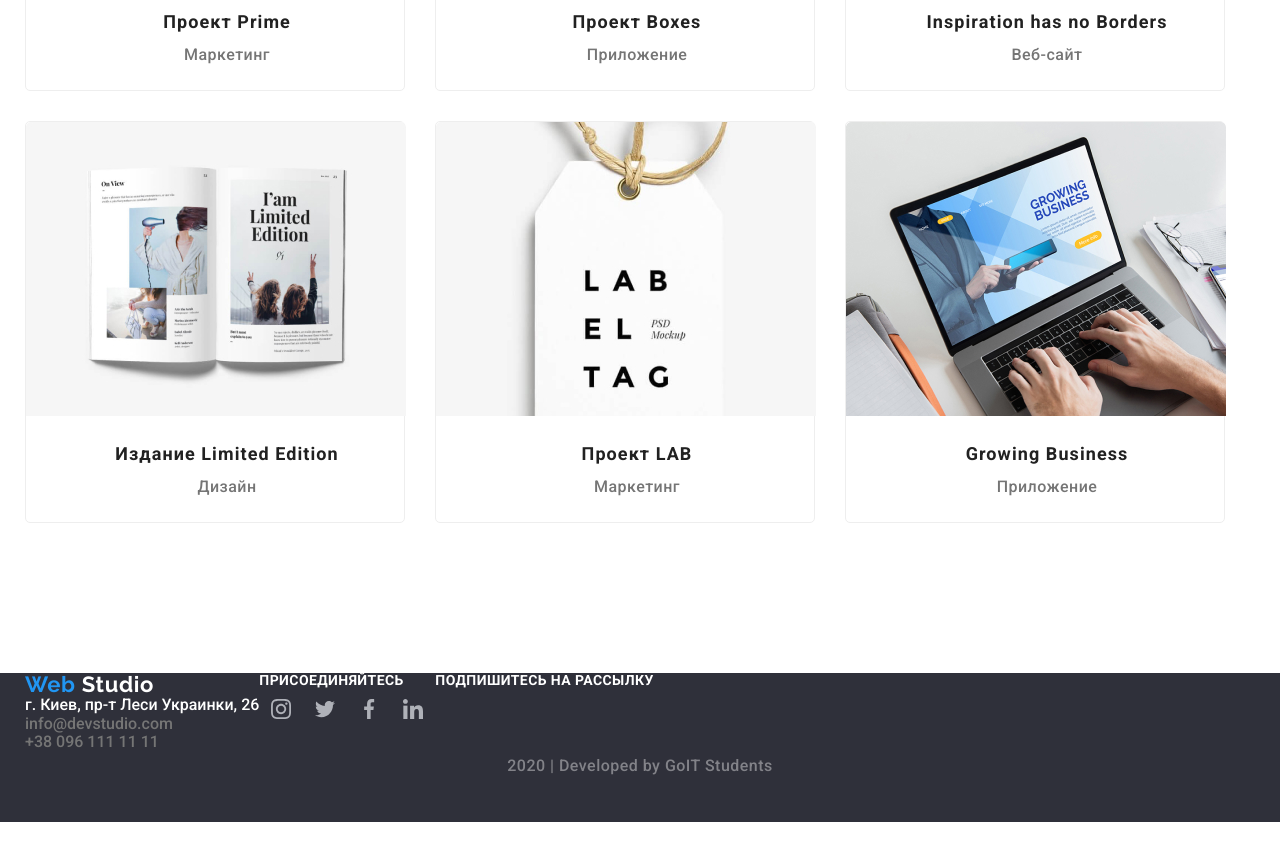
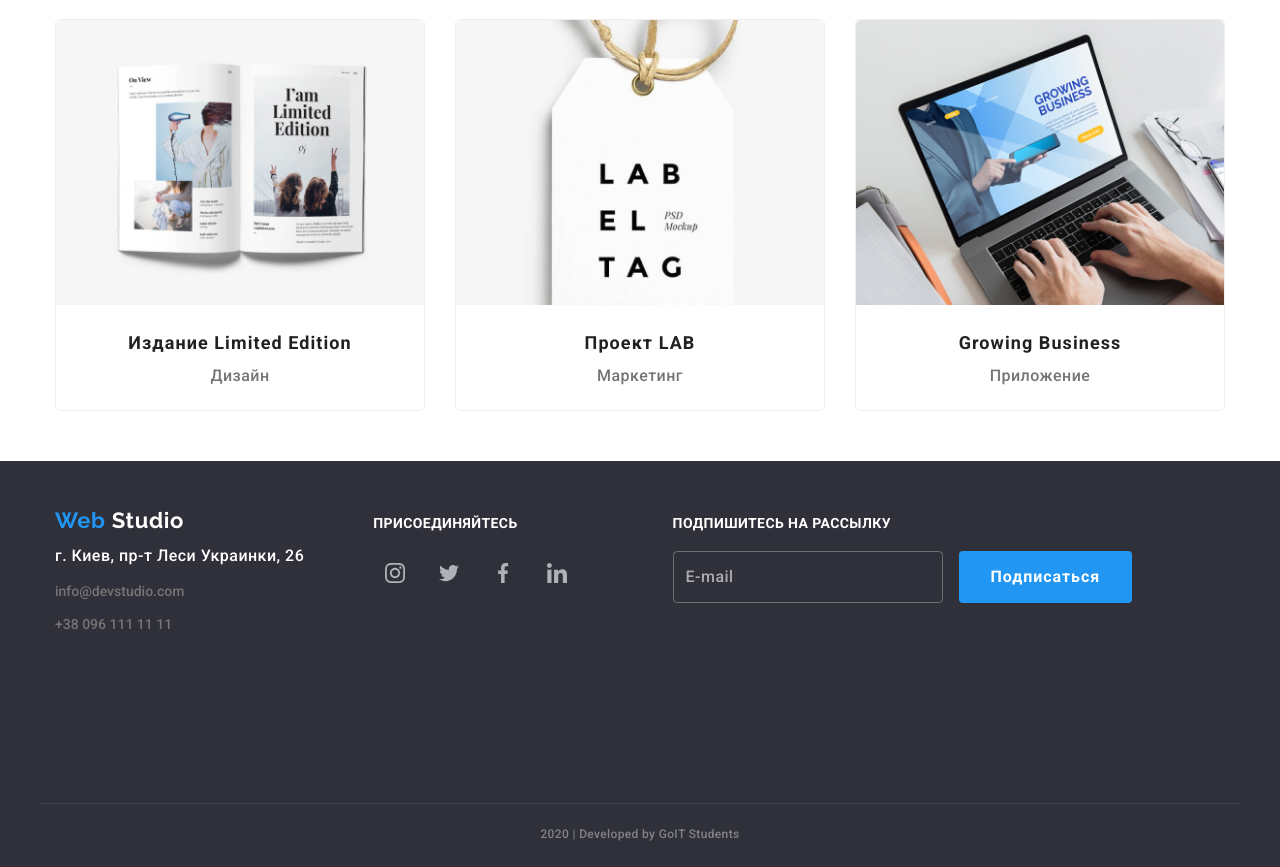
Before and after one commit to Vetokh-Marina/goit-markup-hw-03, a plain HTML site: page portfolio.html in a window 1280 px wide. Shown: the part 1080-1947 px from the top of the page. Before the commit the page ends 1902 px from the top, so only its background shows below. Drawn offline with nearby package versions, Linux system fonts and the light colour scheme.

Commit message:
добавляет позиционирование элементов футера

```diff
--- a/css/main.css
+++ b/css/main.css
@@ -9,6 +9,7 @@
   --title-text-color: #212121;
   --accent-text-color: #2196f3;
   --primary-white-color: #ffffff;
+  --accent-section-color: #f5f4fa;
 }
 /* html {
   box-sizing: border-box;
@@ -18,6 +19,22 @@
 *::after {
   box-sizing: inherit;
 } */
+.button.primary {
+  border: none;
+  font-weight: 700;
+  font-size: 16px;
+  line-height: 1.87;
+  text-align: center;
+  letter-spacing: 0.06em;
+  color: var(--primary-white-color);
+  background-color: var(--accent-text-color);
+  text-decoration: none;
+  border-radius: 4px;
+  margin-bottom: 200px;
+  padding: 11px 32px;
+  display: inline-block;
+  min-width: 136px;
+}
 
 body {
   font-family: Roboto, sans-serif;
@@ -31,25 +48,36 @@ body {
   padding: 0;
 }
 .container {
-  margin-left: 15px;
-  margin-right: 15px;
-  width: 1230px;
-  /* outline: 2px solid tomato; */
   margin-left: auto;
   margin-right: auto;
+  width: 1200px;
+  padding-left: 15px;
+  padding-right: 15px;
 }
-.img {
+img {
   display: block;
   max-width: 100%;
   height: auto;
 }
+.section {
+  padding-top: 94px;
+  padding-bottom: 94px;
+}
+/* Скрывает ненужный элемент (скрытые заголовки) */
+.visually-hidden {
+  position: absolute;
+  width: 1px;
+  height: 1px;
+  margin: -1px;
+  border: 0;
+  padding: 0;
+  clip: rect(0 0 0 0);
+  overflow: hidden;
+}
+
 p {
   margin: 0;
 }
-/* page header */
-/* .page-header {
-  background-color: #cccccc;
-} */
 /* Main nav */
 .main-nav {
   display: flex;
@@ -66,12 +94,14 @@ p {
   text-decoration: none;
 }
 .logo-footer {
+  display: block;
   font-family: Raleway, sans-serif;
   font-weight: 700;
   font-size: 22px;
   line-height: 1;
   letter-spacing: 0.03em;
   text-decoration: none;
+  margin-bottom: 10px;
 }
 
 .logo-web {
@@ -131,29 +161,78 @@ p {
 /* Футер */
 footer {
   background-color: #2f303a;
+  color: var(--primary-white-color);
 }
 .page-footer {
   display: flex;
+  align-items: baseline;
+  padding-top: 48px;
 }
-address {
-  text-decoration: none;
-  color: var(--primary-white-color);
-  font-style: normal;
+.footer-address {
+  margin-right: 69px;
+  }
+
+.address-container {
+    font-size: 14px;
+    line-height: 1.7;
+    font-style: normal;
 }
-.h3-foot {
-  margin-top: 0;
-  margin-bottom: 0px;
-  color: var(--primary-white-color);
+.add {
+      margin-top: 0;
+      margin-bottom: 9px;
+ }
+ .add-link{
+   display: inline-block;
+ }
+ .add-link:not(:last-child){
+   margin-bottom: 9px;
+ }
+}
+.footer-slikns {
+  padding-bottom: 21px;
+  margin-right: 93px;
+  font-weight: 700;
+  font-size: 14px;
+  line-height: 1.14;
+  text-transform: uppercase;
+}
+  .slikns-links:not(:last-child) {
+    margin-right: 10px;
+}
+ .slikns-text {
+  margin-bottom: 21px;
+  margin-right: 155px;
   font-weight: 700;
   font-size: 14px;
   line-height: 1;
   letter-spacing: 0.03em;
   text-transform: uppercase;
 }
-.copyringht-container {
+.email-input {
+    margin-top: 0px;
+    margin-bottom: 0px;
+    margin-right: 12px;
+    color: rgba(255, 255, 255, 0.6);
+    font-size: 16px;
+    line-height: 1.87;
+    display: inline-block;
+    min-width: 270px;
+    padding: 10px 58px 10px 12px;
+    border-radius: 4px;
+    border-width: 1px;
+    border-style: solid;
+    border-color: rgba(255, 255, 255, 0.3);
+    border-image: initial;
+}
+
+.copyringht {
+  color: rgba(255, 255, 255, 0.4);
+  margin-top: 0;
+  margin-bottom: 0;
+  padding-top: 18px;
   padding-bottom: 21px;
-  color: rgba(255, 255, 255, 0.4);
   font-size: 12px;
   line-height: 2;
   text-align: center;
+  border-top: 1px solid rgba(255, 255, 255, 0.1);
 }
--- a/css/portfolio.css
+++ b/css/portfolio.css
@@ -33,22 +33,18 @@ p {
   color: var(--title-text-color);
   background: #f5f4fa;
   margin-right: 8px;
-  margin-top: 94px;
-  margin-bottom: 50px;
 }
 .list {
   list-style: none;
   display: flex;
   flex-wrap: wrap;
 }
-.description {
-  padding-bottom: 94px;
-}
 .text {
   display: none;
 }
 .description .description-item {
-  width: 380px;
+  /* width: calc((100%-30px * 2) / 3); */
+  width: 370px;
   margin-right: 30px;
   margin-bottom: 30px;
   border: 1px solid #eeeeee;
@@ -68,7 +64,7 @@ p {
   color: var(--primary-text-color);
 }
 .project {
-  padding-bottom: 56px;
+  padding-bottom: 50px;
   text-align: center;
   justify-content: center;
 }
@@ -76,6 +72,3 @@ p {
   display: block;
   border-radius: 5px 5px 0px 0px;
 }
-.project-title {
-  padding-left: 24px;
-}
--- a/css/styles.css
+++ b/css/styles.css
@@ -9,6 +9,7 @@
   --title-text-color: #212121;
   --accent-text-color: #2196f3;
   --primary-white-color: #ffffff;
+  --accent-section-color: #f5f4fa;
 }
 
 body {
@@ -26,15 +27,6 @@ body {
   letter-spacing: 0.03em;
   text-decoration: none;
 }
-.logo-footer {
-  font-family: Raleway, sans-serif;
-  font-weight: 700;
-  font-size: 22px;
-  line-height: 1;
-  letter-spacing: 0.03em;
-  text-decoration: none;
-}
-
 .logo-web {
   color: #2196f3;
 }
@@ -75,46 +67,32 @@ body {
   color: var(--primary-white-color);
 }
 
-.button.primary {
-  border: none;
-  font-weight: 700;
-  font-size: 16px;
-  line-height: 1.87;
-  text-align: center;
-  letter-spacing: 0.06em;
-  color: var(--primary-white-color);
-  background-color: var(--accent-text-color);
-  text-decoration: none;
-  border-radius: 4px;
-  margin-bottom: 200px;
-  padding: 11px 32px;
-  display: inline-block;
-  min-width: 136px;
-}
-
 /* Наши преимущества */
 .list {
   display: flex;
   flex-wrap: wrap;
   align-items: center;
 }
-.list .Item {
-  width: 278px;
-}
-/* Преимущества */
-.advant {
-  padding-top: 94px;
-}
 .section h2 {
-  padding-bottom: 50px;
-  padding-top: 94px;
-  margin: 0;
+  margin: 0 0 50px;
   font-weight: 700;
   font-size: 36px;
   line-height: 1.2;
   text-align: center;
   letter-spacing: 0.03em;
   color: var(--title-text-color);
+}
+.advant {
+  border-bottom: 1px solid #ececec;
+}
+.advant-link {
+  display: flex;
+  justify-content: center;
+  margin: 0px 0px 30px;
+  width: 270px;
+  height: 120px;
+  background-color: #f5f4fa;
+  border-radius: 4px;
 }
 .advant-title {
   margin-top: 30px;
@@ -138,7 +116,7 @@ body {
   margin-right: 30px;
 }
 .list .advant-element {
-  width: 277px;
+  width: 270px;
 }
 .list .advant-list {
   display: flex;
@@ -165,21 +143,13 @@ body {
   width: 370px;
   border-radius: 0px 0px 4px 4px;
 }
-.section.doing {
-  padding-top: 94px;
-  padding-bottom: 94px;
-}
-.doing img {
-  display: block;
-}
 /* Наша команда */
 .team {
-  padding-bottom: 94px;
-  background-color: #e5e5e5;
+  background-color: var(--accent-section-color);
 }
 .team-position {
   margin-top: 0;
-  margin-bottom: 0px;
+  margin-bottom: 28px;
   font-weight: 400;
   font-size: 16px;
   line-height: 1;
@@ -187,10 +157,8 @@ body {
   columns: var(--primary-text-color);
 }
 .team-title {
-  padding-top: 30px;
-  padding-bottom: 10px;
-  margin: 0;
-  font-style: 400;
+  margin-bottom: 10px;
+  margin-top: 30px;
   font-weight: 500;
   font-size: 16px;
   line-height: 1;
@@ -198,9 +166,8 @@ body {
   color: var(--title-text-color);
 }
 .team-element {
-  text-align: center;
   background-color: var(--primary-white-color);
-  width: 278px;
+  width: 270px;
   text-align: center;
   background-color: #fff;
   box-shadow: 0px 2px 1px rgba(0, 0, 0, 0.2), 0px 1px 1px rgba(0, 0, 0, 0.14),
@@ -210,23 +177,21 @@ body {
 .team-element:not(:last-child) {
   margin-right: 30px;
 }
-.team-position {
-  margin-bottom: 28px;
-}
-.team img {
-  display: block;
-  padding-bottom: 30px;
-}
+
 .list .slinks {
   justify-content: space-evenly;
+  padding-bottom: 36px;
 }
 /* Клиенты */
-.klient .list {
+.klient-element {
   display: flex;
-  justify-content: space-evenly;
-  padding-bottom: 94px;
-}
-.klient-element {
+  justify-content: center;
+  align-items: center;
+  width: 170px;
+  height: 90px;
   border: 1px solid #afb1b8;
   border-radius: 4px;
 }
+.klient-element:not(:last-child) {
+  margin-right: 30px;
+}
--- a/portfolio.html
+++ b/portfolio.html
@@ -47,9 +47,9 @@
       </nav>
     </header>
     <main>
-      <section class="project">
+      <section class="section project">
         <div class="container">
-          <h1>Наши проекты</h1>
+          <h1 class="visually-hidden">Наши проекты</h1>
           <ul class="project list">
             <li><button type="button" class="button">Все</button></li>
             <li>
@@ -72,7 +72,7 @@
                   <img
                     src="./img/portfolio/tehnokryak.jpg"
                     alt="Технокряк"
-                    width="380"
+                    width="370"
                     height="294"
                   />
                   <p class="text">
@@ -95,7 +95,7 @@
                   <img
                     src="./img/portfolio/poster_new_golden_starts.jpg"
                     alt="Два баскетболиста"
-                    width="380"
+                    width="370"
                     height="294"
                   />
                   <p class="text">
@@ -105,7 +105,7 @@
                   </p>
                 </div>
                 <div class="project-title">
-                  <h2>Постер New Orlean vs Golden Stars</h2>
+                  <h2>Постер New Orlean vs Golden Star</h2>
                   <p>Дизайн</p>
                 </div>
               </a>
@@ -116,7 +116,7 @@
                   <img
                     src="./img/portfolio/seafood.jpg"
                     alt="Рыба"
-                    width="380"
+                    width="370"
                     height="294"
                   />
                   <p class="text">
@@ -137,7 +137,7 @@
                   <img
                     src="./img/portfolio/project_prime.jpg"
                     alt="Наушники"
-                    width="380"
+                    width="370"
                     height="294"
                   />
                   <p class="text">
@@ -158,7 +158,7 @@
                   <img
                     src="./img/portfolio/progect_boxes.jpg"
                     alt="Два картонных коробка"
-                    width="380"
+                    width="370"
                     height="294"
                   />
                   <p class="text">
@@ -179,7 +179,7 @@
                   <img
                     src="./img/portfolio/inspiration_has_no_borders.jpg"
                     alt="Монитор"
-                    width="380"
+                    width="370"
                     height="294"
                   />
                   <p class="text">
@@ -202,7 +202,7 @@
                   <img
                     src="./img/portfolio/limited_edition.jpg"
                     alt="Книга"
-                    width="380"
+                    width="370"
                     height="294"
                   />
                   <p class="text">
@@ -225,7 +225,7 @@
                   <img
                     src="./img/portfolio/project_lab.jpg"
                     alt="Проект лаб"
-                    width="380"
+                    width="370"
                     height="294"
                   />
                   <p class="text">
@@ -248,7 +248,7 @@
                   <img
                     src="./img/portfolio/growing_business.jpg"
                     alt="Ноутбук"
-                    width="380"
+                    width="370"
                     height="294"
                   />
                   <p class="text">
@@ -270,49 +270,48 @@
       </section>
     </main>
     <footer>
-      <footer>
       <div class="container page-footer">
-          <div>
+        <div class="footer-address">
           <a href="./index.html" class="logo-footer link">
             <span class="logo-web">Web</span>
             <span class="logo-foot">Studio</span>
           </a>
-            <address>
-              г. Киев, пр-т Леси Украинки, 26
-            </address>
-            <address>
-              <a href="mailto:info@devstudio.com" class="mail link"
+          <address class="address-container">
+            <p class="add">г. Киев, пр-т Леси Украинки, 26</p>
+            <a href="mailto:info@devstudio.com" class="add-link link"
               >info@devstudio.com</a
             ><br />
-              <a href="tel:+380961111111" class="phone link"
+            <a href="tel:+380961111111" class="add-link link"
               >+38 096 111 11 11</a
             >
           </address>
         </div>
-          <div>
-            <h3 class="h3-foot">присоединяйтесь</h3>
-            <ul class="list">
-              <li>
-                <img src="./img/instagram.svg" aria-label="Инстаграм" />
+        <div class="footer-slikns">
+          <p class="slikns-text">присоединяйтесь</p>
+          <ul class="slikns-list list">
+            <li class="slikns-links">
+              <img src="./img/instagram.svg" alt="Инстаграм" />
             </li>
-              <li>
-                <img src="./img/twitter1.svg" aria-label="Твитер" />
+            <li class="slikns-links">
+              <img src="./img/twitter1.svg" alt="Твитер" />
             </li>
-              <li>
-                <img src="./img/facebook.svg" aria-label="Фейсбук" />
+            <li class="slikns-links">
+              <img src="./img/facebook.svg" alt="Фейсбук" />
             </li>
-              <li>
-                <img src="./img/linkedIn.svg" aria-label="Линкедин" />
+            <li class="slikns-links">
+              <img src="./img/linkedIn.svg" alt="Линкедин" />
             </li>
           </ul>
         </div>
-          <div>
-            <p class="h3-foot">подпишитесь на рассылку</p>
+        <div class="footer-subscription">
+          <p class="slikns-text">подпишитесь на рассылку</p>
+          <div class="sub-container">
+            <p class="email-input">E-mail</p>
+            <a href="#" class="button primary">Подписаться</a>
           </div>
         </div>
-        <div class="copyringht-container">
-          <p>2020 | Developed by GoIT Students</p>
       </div>
+      <p class="copyringht container">2020 | Developed by GoIT Students</p>
     </footer>
   </body>
 </html>
```
Also changed, not shown: index.html (+36 -33 lines). Lines whose indentation alone changed are shown as unchanged.
